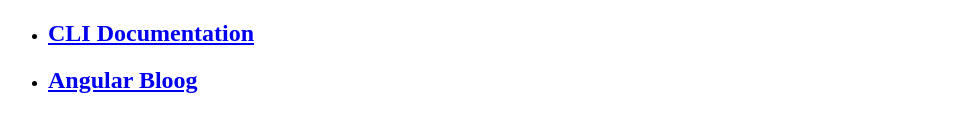
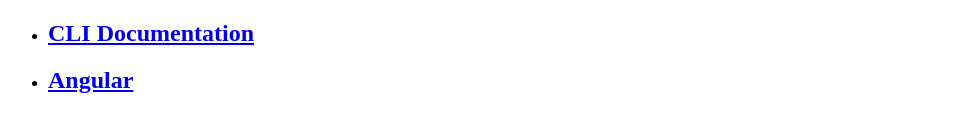
Before and after one commit to Ansh8080/angulartesting, an Angular app: page / in a window 1280 px wide. Shown: the part 478-610 px from the top of the page, without its empty margins (0-962 px from the left). Built offline with nearby package versions, Linux system fonts and the light colour scheme.

Commit message:
Update app.component.html

```diff
--- a/src/app/app.component.html
+++ b/src/app/app.component.html
@@ -14,7 +14,7 @@
     <h2><a target="_blank" rel="noopener" href="https://angular.io/cli">CLI Documentation</a></h2>
   </li>
   <li>
-    <h2><a target="_blank" rel="noopener" href="https://blog.angular.io/">Angular Bloog</a></h2>
+    <h2><a target="_blank" rel="noopener" href="https://blog.angular.io/">Angular</a></h2>
   </li>
 </ul>
 
```
